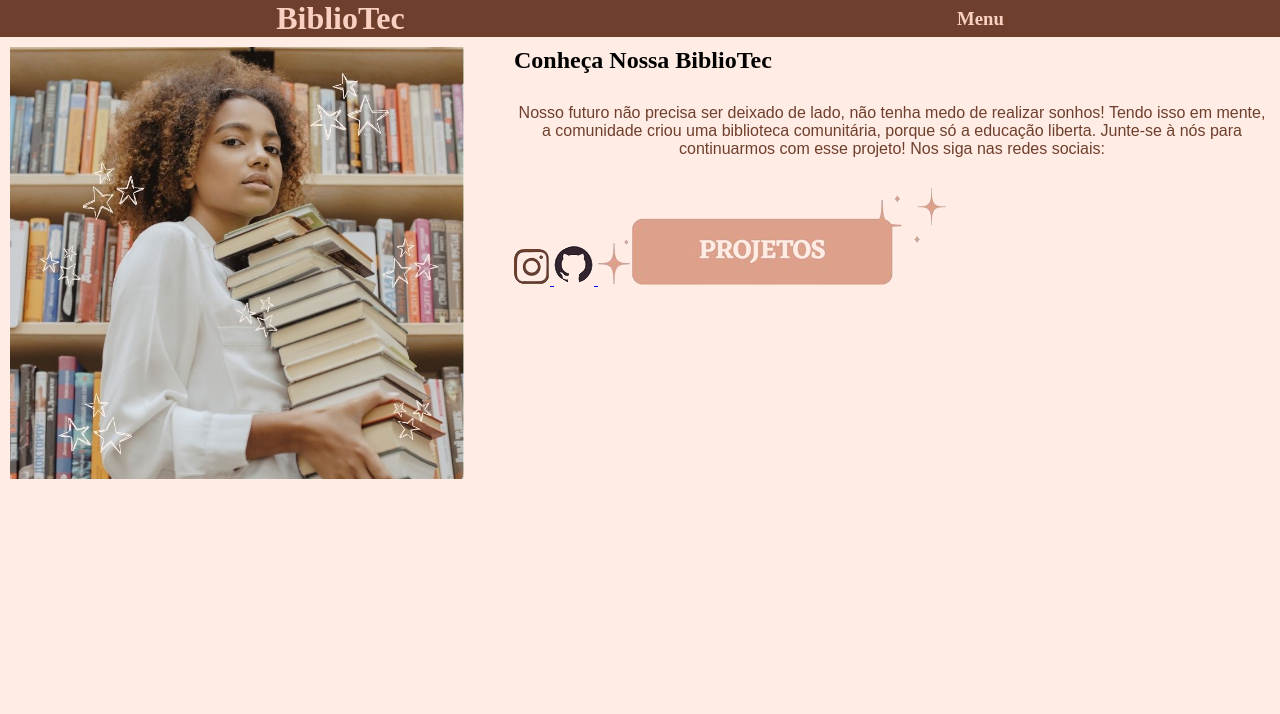
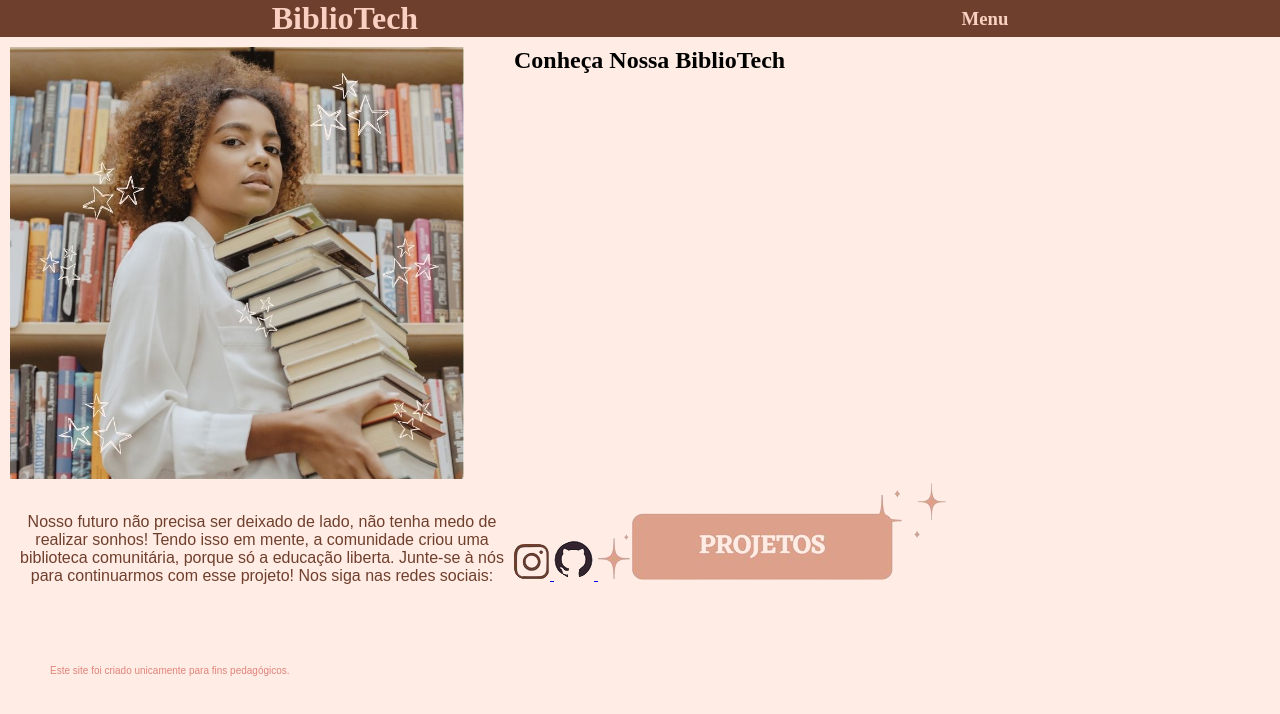
Before and after one commit to Aninha-linda/agrinho, a plain HTML site: page index.html in a window 1280 px wide. Drawn offline with Linux system fonts and the light colour scheme.

Commit message:
Atualizar o index.html

```diff
--- a/index.html
+++ b/index.html
@@ -6,7 +6,7 @@
   <meta http-equiv="X-UA-Compatible" content="IE=edge">
   <meta name="viewport" content="width=device-width, initial-scale=1.0">
   <link rel="stylesheet" href="./style (2).css">
-  <title>Nosso Site</title>
+  <title>BiblioTech</title>
   <link rel="preconnect" href="https://fonts.googleapis.com">
   <link rel="preconnect" href="https://fonts.gstatic.com" crossorigin>
   <link href="https://fonts.googleapis.com/css2?family=Poppins&display=swap" rel="stylesheet">
@@ -15,7 +15,7 @@
 
 <body>
   <header class="cabecalho">
-    <h1>BiblioTec</h1>
+    <h1>BiblioTech</h1>
     <div class="cabecalho-menu">
       <input type="checkbox" id="menu" class="botaomenu">
       <label for="menu">
@@ -25,19 +25,21 @@
         <li id="Home" class="cabecalho-lista-item"> <a href="index.html">Home</a></li>
         <li id="News" class="cabecalho-lista-item"> <a href="news.html">News</a></li>
         <li id="Projetos" class="cabecalho-lista-item"> <a href="projetos.html">Projetos</a></li>
-        <li id="Sugestões" class="cabecalho-lista-item"> <a href="sugestoes.html">Sugestões</a></li>
+
         <li id="Fotos e Vídeos" class="cabecalho-lista-item"> <a href="galeria.html">Fotos e Vídeos</a></li>
       </ul>
     </div>
   </header>
+
   <section class="intro">
-    <a href=https://agrinho-livid.vercel.app/galeria.html>
+    <a href="galeria.html">
       <img class="img-inicio" src="inicio.jpg" alt="Uma mulher negra segurando livros">
     </a>
-    <div>
-      <div clss="inicio-titulo">
-        <h1> Conheça Nossa BiblioTec </h1>
+
+      <div class="inicio-titulo">
+        <h2> Conheça Nossa BiblioTech </h2>
       </div>
+
       <p>Nosso futuro não precisa ser deixado de lado, não tenha medo de realizar sonhos! Tendo isso em mente, a
         comunidade
         criou uma biblioteca comunitária, porque só a educação liberta.
@@ -51,13 +53,17 @@
         <a href="https://github.com/Aninha-linda/agrinho.git">
           <img src="github.png" alt="Icon clicável GitHub">
         </a>
-        <a href="https://agrinho-livid.vercel.app/projetos.html">
+        <a href="projetos.html">
           <img src="projetos.png" alt="Botão para Projetos">
         </a>
       </div>
     </div>
   </section>
 
+      <footer class="rodape">
+        <p class="texto-rodape">Este site foi criado unicamente para fins pedagógicos.</p>
+    </footer>
+
   <script src="main.js"></script>
 
 </body>
```
